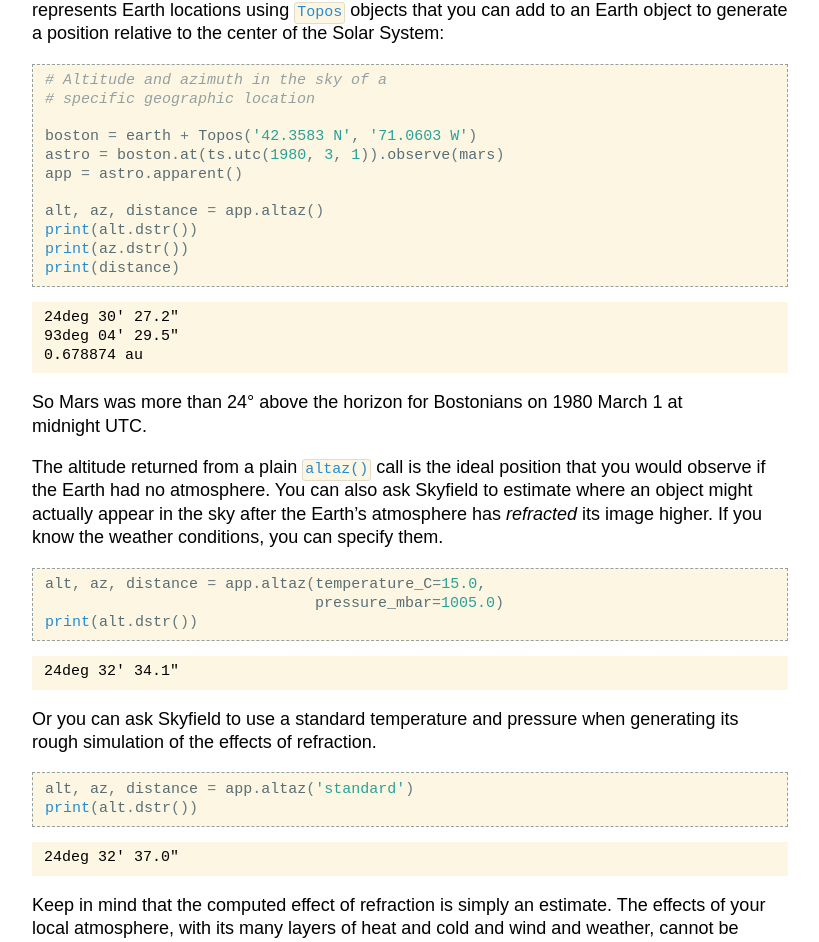
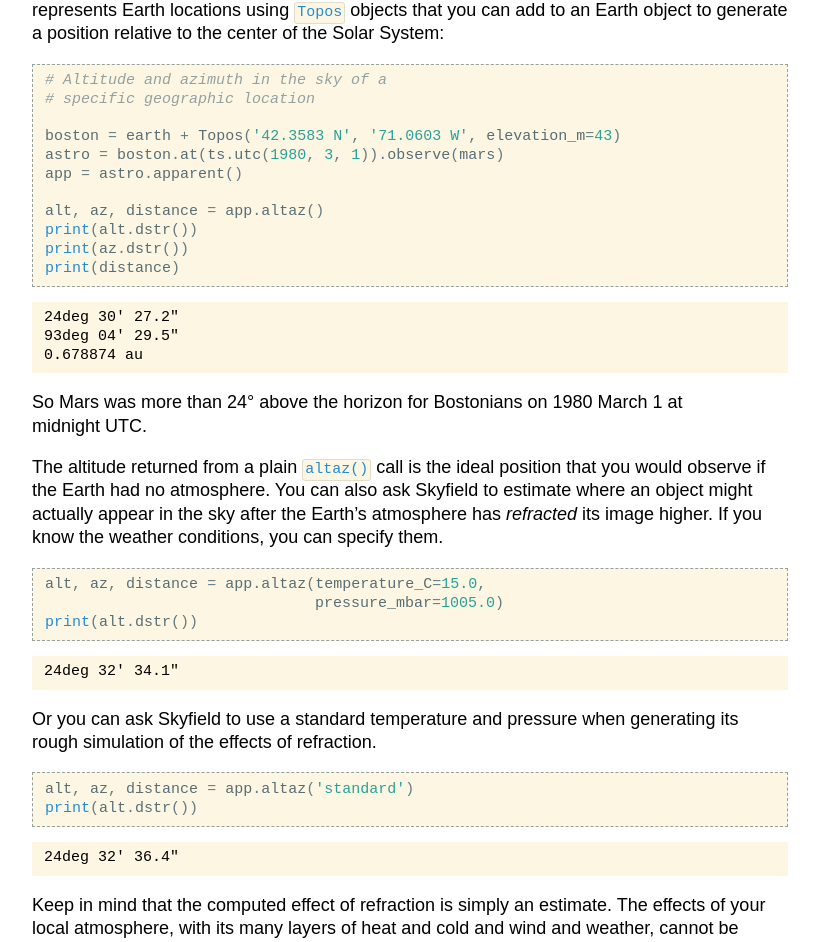
Before and after one commit to skyfielders/python-skyfield, a Sphinx documentation site: the page built from skyfield/documentation/positions.rst, in a window 1280 px wide and 1400 px high, scrolled down 8312 px. Shown: the part 132-1074 px from the top of the window, without its empty margins (230-1049 px from the left). Built offline with Sphinx 7.4.7, drawn with Linux system fonts in a browser that asks for light colours; some web fonts are replaced; some of the changed text lies outside the part shown.

Commit message:
For #423 use elevation_m= in Topos examples
This will hopefully help folks discover this parameter.  Will it make
folks new to Python think it’s required, when in fact it’s optional?  I
suppose they can always set it to zero if they don’t care about it.

```diff
--- a/skyfield/documentation/positions.rst
+++ b/skyfield/documentation/positions.rst
@@ -142,7 +142,7 @@ or else by generating a whole series of positions.
 
     # From a place on Earth (Topocentric)
 
-    boston = earth + Topos('42.3583 N', '71.0603 W')
+    boston = earth + Topos('42.3583 N', '71.0603 W', elevation_m=43)
     astrometric = boston.at(t).observe(mars)
     apparent = boston.at(t).observe(mars).apparent()
 
@@ -168,7 +168,7 @@ or else by generating a whole series of positions.
     ts = load.timescale(builtin=True)
     t = ts.now()
 
-    boston = earth + Topos('42.3583 N', '71.0603 W')
+    boston = earth + Topos('42.3583 N', '71.0603 W', elevation_m=43)
     barnard = Star(ra_hours=(17, 57, 48.49803),
                    dec_degrees=(4, 41, 36.2072))
 
@@ -197,7 +197,7 @@ or else by generating a whole series of positions.
     line1 = '1 25544U 98067A   14020.93268519  .00009878  00000-0  18200-3 0  5082'
     line2 = '2 25544  51.6498 109.4756 0003572  55.9686 274.8005 15.49815350868473'
 
-    boston = Topos('42.3583 N', '71.0603 W')
+    boston = Topos('42.3583 N', '71.0603 W', elevation_m=43)
     satellite = EarthSatellite(line1, line2, name='ISS (ZARYA)')
 
     # Geocentric
@@ -533,7 +533,7 @@ to generate a position relative to the center of the Solar System:
     # Altitude and azimuth in the sky of a
     # specific geographic location
 
-    boston = earth + Topos('42.3583 N', '71.0603 W')
+    boston = earth + Topos('42.3583 N', '71.0603 W', elevation_m=43)
     astro = boston.at(ts.utc(1980, 3, 1)).observe(mars)
     app = astro.apparent()
 
@@ -579,7 +579,7 @@ when generating its rough simulation of the effects of refraction.
 
 .. testoutput::
 
-    24deg 32' 37.0"
+    24deg 32' 36.4"
 
 Keep in mind
 that the computed effect of refraction is simply an estimate.
```
